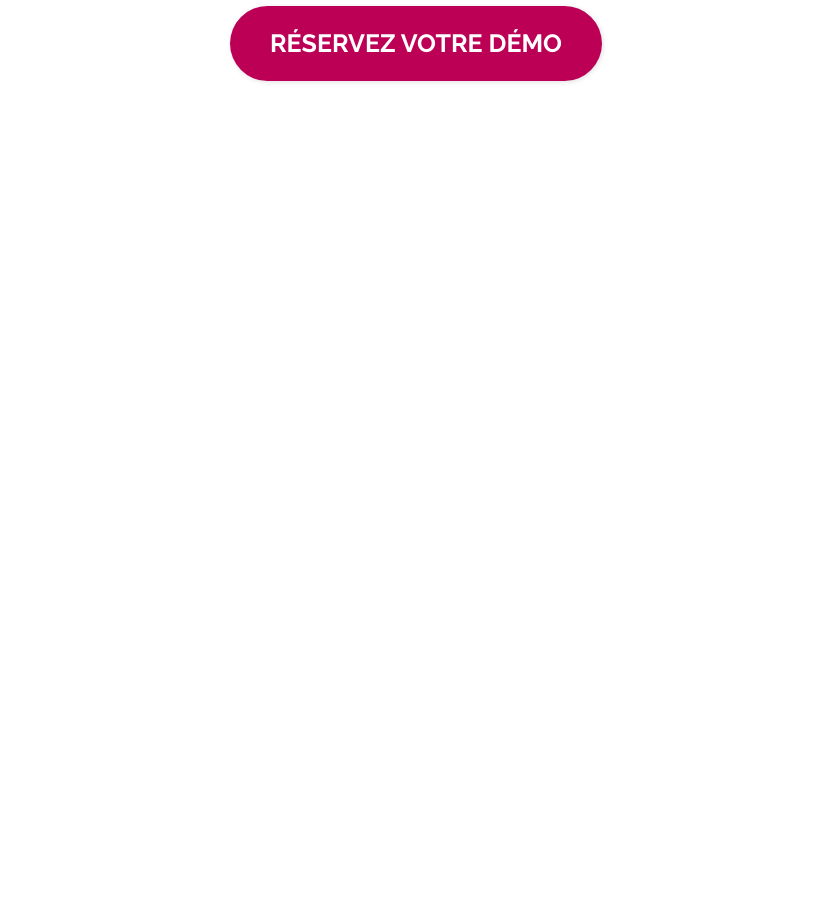
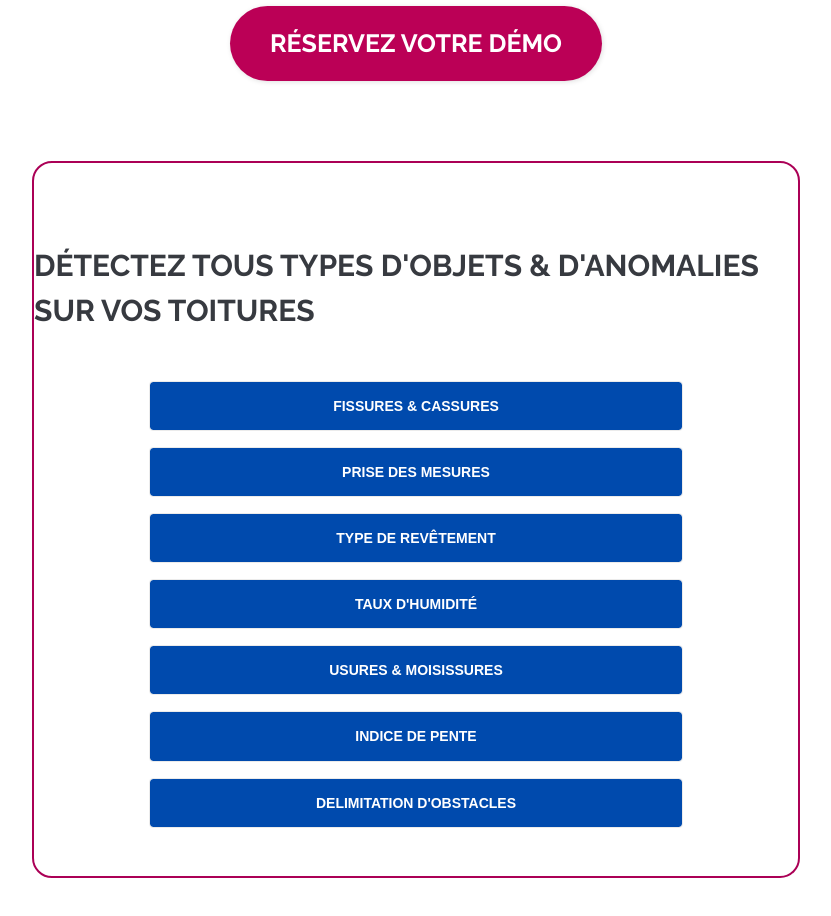
Before and after one commit to b-partners/web-landing, a React (Vite) app: page /advertising-campaign in a window 1280 px wide. Shown: the part 1620-2536 px from the top of the page, without its empty margins (224-1055 px from the left). Before the commit the page ends 1741 px from the top, so only its background shows below. Built offline with nearby package versions, Linux system fonts and the light colour scheme; no server answers; a web font is replaced by a local one.

Commit message:
feat: implmenet advertising page detection type section

```diff
--- a/src/pages/Advertising-Campaign/AdvertisingCampaign.tsx
+++ b/src/pages/Advertising-Campaign/AdvertisingCampaign.tsx
@@ -2,6 +2,7 @@ import { MultipleCarousel } from '@/common/components';
 import { DistinctionItem } from '@pages/Home/components/Distinction';
 import { DISTINCTION_CAROUSEL_ITEMS } from '@pages/Home/components/Distinction/constant';
 
+import { DetectionType } from './DetectionType';
 import { Features } from './Features';
 import { Hero } from './Hero';
 import { CTAButton } from './components';
@@ -19,6 +20,7 @@ export const AdvertisingCampaign = () => {
       </MultipleCarousel>
       <Features />
       <CTAButton />
+      <DetectionType />
     </div>
   );
 };
--- /dev/null
+++ b/src/pages/Advertising-Campaign/DetectionType.tsx
@@ -0,0 +1,28 @@
+import { Alert, Box, Typography } from '@mui/material';
+
+import { DetectionTypeStyle as style } from './styles';
+
+const detectionItemList = [
+  'FISSURES & CASSURES',
+  'PRISE DES MESURES',
+  'TYPE DE REVÊTEMENT',
+  "TAUX D'HUMIDITÉ",
+  'USURES & MOISISSURES',
+  'INDICE DE PENTE',
+  "DELIMITATION D'OBSTACLES",
+];
+
+export const DetectionType = () => {
+  return (
+    <Box sx={style}>
+      <Box className="content">
+        <Typography>DÉTECTEZ TOUS TYPES D'OBJETS & D'ANOMALIES SUR VOS TOITURES</Typography>
+        {detectionItemList.map((value, index) => (
+          <Alert icon={false} key={value + index} severity="info">
+            {value}
+          </Alert>
+        ))}
+      </Box>
+    </Box>
+  );
+};
--- a/src/pages/Advertising-Campaign/styles.ts
+++ b/src/pages/Advertising-Campaign/styles.ts
@@ -61,3 +61,40 @@ export const FeaturesStyle: SxProps = {
     height: 120,
   },
 };
+
+export const DetectionTypeStyle: SxProps = {
+  width: '100%',
+  display: 'flex',
+  justifyContent: 'center',
+  alignItems: 'center',
+  '& .content': {
+    display: 'flex',
+    justifyContent: 'center',
+    alignItems: 'center',
+    flexDirection: 'column',
+    border: (theme) => `2px solid ${(theme as any).palette.primary.light}`,
+    marginBlock: 5,
+    borderRadius: 5,
+    paddingBlock: 5,
+    width: {
+      xs: '90%',
+      lg: '60%',
+    },
+  },
+  '& .content > .MuiTypography-root': {
+    fontSize: 30,
+    fontWeight: 'bold',
+    marginBlock: 5,
+  },
+  '& .MuiAlert-root': {
+    width: '70%',
+    m: 1,
+    bgcolor: '#004aad',
+  },
+  '& .MuiAlert-message': {
+    color: '#fff',
+    width: '100%',
+    textAlign: 'center',
+    fontWeight: 'bold',
+  },
+};
```
